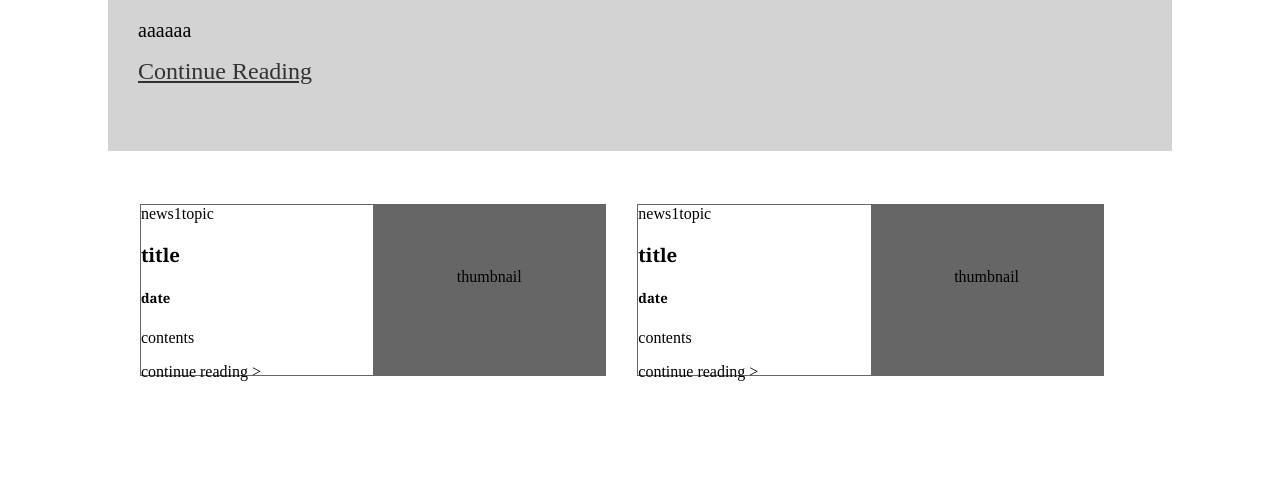
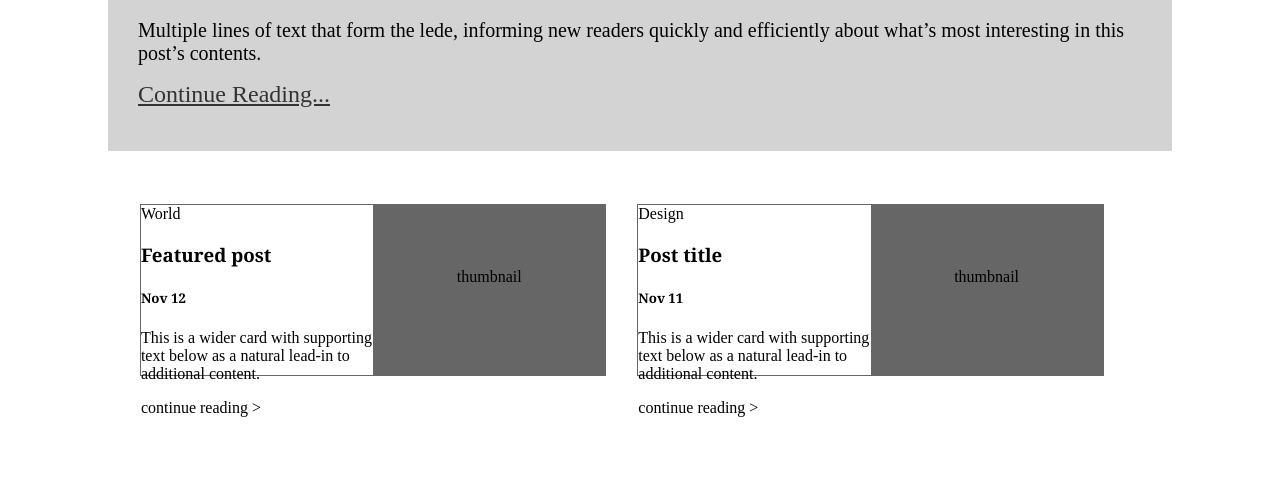
Before and after one commit to 2024OSS/1-hyeokkiyaa, a plain HTML site: page example.html in a window 1280 px wide. Shown: the part 298-800 px from the top of the page. Drawn offline with Linux system fonts and the light colour scheme.

Commit message:
add contents

```diff
--- a/example.html
+++ b/example.html
@@ -45,9 +45,9 @@
         </div>
         <div id="mainnews">
             <div id="mainnewsletter">
-                <h1>header1</h1>
-                <p>aaaaaa</p>
-                <a href="#">Continue Reading</a>
+                <h1>Title of a longer featured blog post</h1>
+                <p>Multiple lines of text that form the lede, informing new readers quickly and efficiently about what’s most interesting in this post’s contents.</p>
+                <a href="#">Continue Reading...</a>
             </div>
             <div id="mainnewsblank">
             </div>
@@ -56,13 +56,13 @@
             <div id="subnews1">
                 <div id="contents">
                     <div id="topic">
-                        news1topic
+                        World
                     </div>
                     <div id="subnewsTitle">
-                        <h3>title</h3>
-                        <h5>date</h5>
+                        <h3>Featured post</h3>
+                        <h5>Nov 12</h5>
                     </div>
-                    <p>contents</p>
+                    <p>This is a wider card with supporting text below as a natural lead-in to additional content.</p>
                     <div id="continuereading">continue reading ></div>
                 </div>
                 <div id="thumbnail">thumbnail</div>
@@ -70,13 +70,13 @@
             <div id="subnews2">
                 <div id="contents">
                     <div id="topic">
-                        news1topic
+                        Design
                     </div>
                     <div id="subnewsTitle">
-                        <h3>title</h3>
-                        <h5>date</h5>
+                        <h3>Post title</h3>
+                        <h5>Nov 11</h5>
                     </div>
-                    <p>contents</p>
+                    <p>This is a wider card with supporting text below as a natural lead-in to additional content.</p>
                     <div id="continuereading">continue reading ></div>
                 </div>
                 <div id="thumbnail">thumbnail</div>
```
